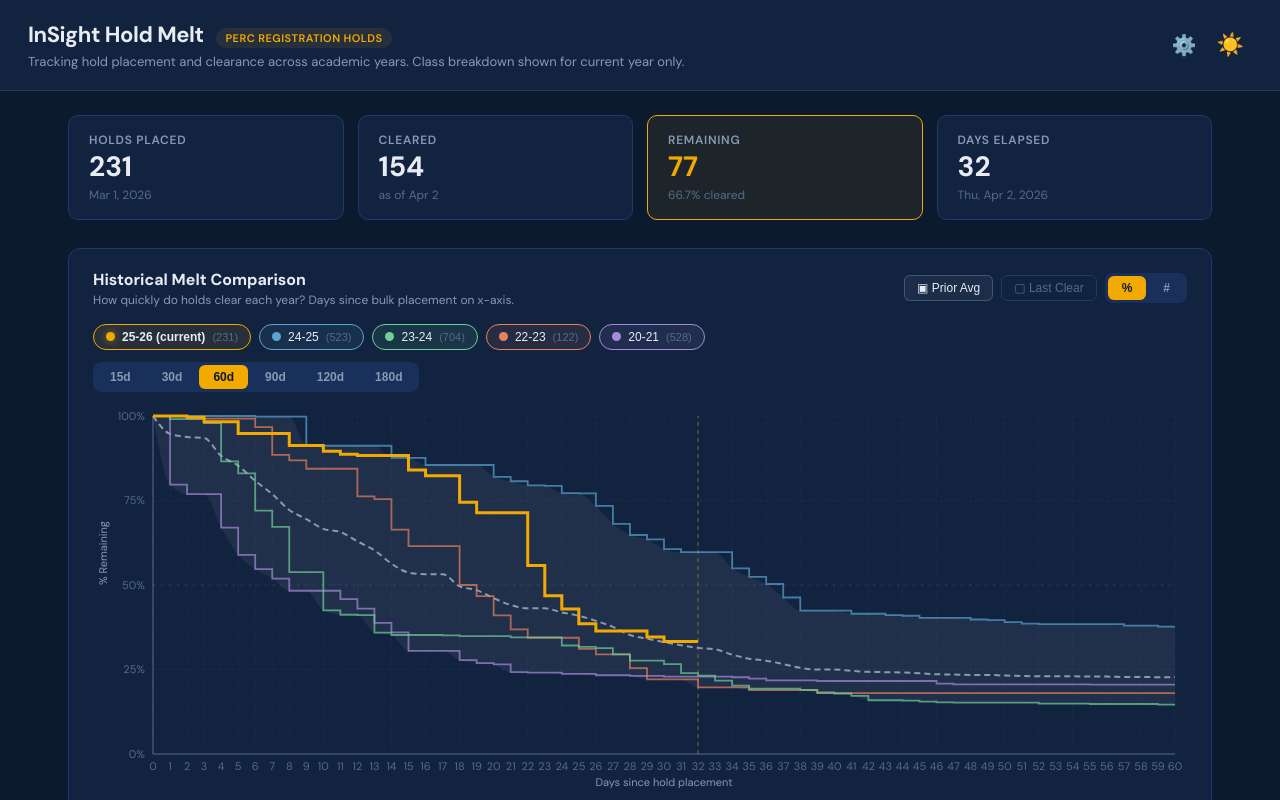
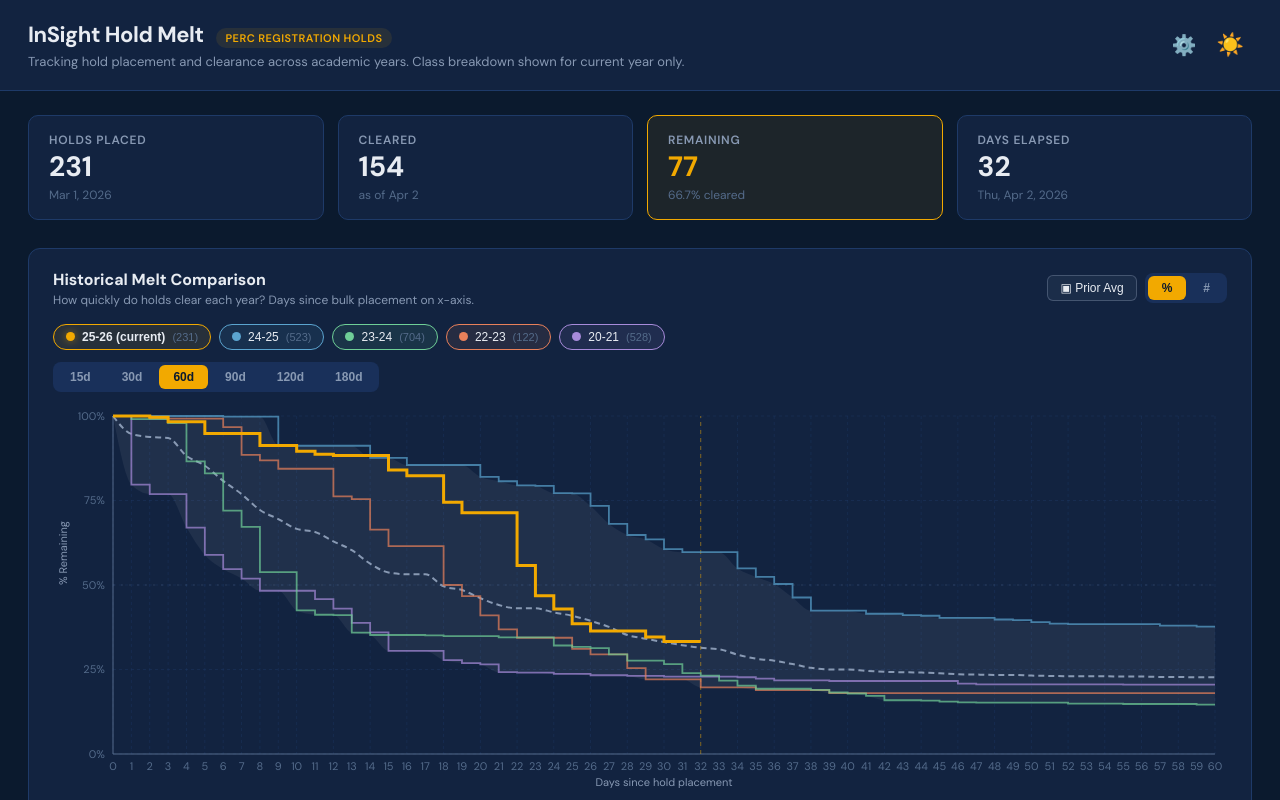
Before and after one commit to zdavico/insight-hold-melt, a React (Vite) app: page / in a window 1280 px wide. Shown: the top 800 px of the page. Built offline with nearby package versions, Linux system fonts and the light colour scheme.

Commit message:
Remove last clear lines, full-width layout

```diff
--- a/src/App.jsx
+++ b/src/App.jsx
@@ -664,7 +664,6 @@ export default function HoldMeltDashboard() {
   const [playing, setPlaying] = useState(false);              // Is Play Melt animation running?
   const [settingsOpen, setSettingsOpen] = useState(false);    // Settings panel visibility
   const [dayRange, setDayRange] = useState(60);               // Melt chart x-axis range (days)
-  const [showResolution, setShowResolution] = useState(false); // Show "last clearance" lines on melt chart
   const [settings, setSettings] = useState({                  // User-adjustable settings
     fontSize: "md",  // sm | md | lg
     delay: 1,        // Hold release delay in days
@@ -713,24 +712,6 @@ export default function HoldMeltDashboard() {
     return avg;
   }, [cohorts, enabledCohorts]);
 
-  // ── Resolution days (last clearance day per cohort) ──
-  // For each cohort, finds the last day any hold was cleared (the curve stopped
-  // decreasing). Used for the optional "last clearance" reference lines.
-  // Cohorts with holds still clearing return null.
-  const resolutionDays = useMemo(() => {
-    const result = {};
-    for (const code of COHORT_ORDER) {
-      const curve = cohorts[code]?.curve;
-      if (!curve || curve.length < 2) { result[code] = null; continue; }
-      let lastDrop = null;
-      for (let i = 1; i < curve.length; i++) {
-        if (curve[i].remaining < curve[i - 1].remaining) lastDrop = curve[i].day;
-      }
-      result[code] = lastDrop;
-    }
-    return result;
-  }, [cohorts]);
-
   // ── Current cohort snapshot data ──
   const curCohort = cohorts[CURRENT_COHORT];
   const maxSlider = curCohort ? curCohort.endDay : 0;
@@ -935,7 +916,7 @@ export default function HoldMeltDashboard() {
         </div>
       </div>
 
-      <div style={{ padding: "24px 28px", maxWidth: 1200, margin: "0 auto" }}>
+      <div style={{ padding: "24px 28px" }}>
 
         {/* ═══ SUMMARY CARDS ═══ */}
         {/* Four key metrics for the current cohort, updated by the slider position */}
@@ -991,14 +972,6 @@ export default function HoldMeltDashboard() {
                   cursor: "pointer", fontSize: s(12), fontWeight: 500,
                 }}>{showAvg ? "▣" : "▢"} Prior Avg</button>
               )}
-              {/* Resolution lines toggle */}
-              <button onClick={() => setShowResolution(!showResolution)} style={{
-                padding: "5px 12px", borderRadius: 6,
-                border: `1px solid ${showResolution ? theme.accent + "60" : theme.border}`,
-                background: showResolution ? `${theme.accent}15` : "transparent",
-                color: showResolution ? theme.text : theme.textDim,
-                cursor: "pointer", fontSize: s(12), fontWeight: 500,
-              }}>{showResolution ? "▣" : "▢"} Last Clear</button>
               {/* Percentage / Absolute count toggle */}
               <Pill
                 options={[{ val: true, label: "%" }, { val: false, label: "#" }]}
@@ -1067,22 +1040,6 @@ export default function HoldMeltDashboard() {
                   strokeDasharray="2 6" strokeOpacity={0.35}
                 />
               )}
-
-              {/* Last clearance lines (dashed vertical per cohort) */}
-              {showResolution && COHORT_ORDER.map(code => {
-                const rd = resolutionDays[code];
-                if (!rd || !enabledCohorts[code] || rd > dayRange) return null;
-                return (
-                  <ReferenceLine key={`res-${code}`} x={rd}
-                    stroke={COHORT_COLORS[code]}
-                    strokeDasharray="3 6" strokeOpacity={0.5} strokeWidth={1.5}
-                    label={{
-                      value: `${YEAR_LABELS[code] || code}: ${rd}d`,
-                      position: "top", fontSize: 10, fill: COHORT_COLORS[code],
-                    }}
-                  />
-                );
-              })}
 
               {/* Individual cohort lines (rendered bottom-to-top so current is on top) */}
               {COHORT_ORDER.slice().reverse().map(code =>
```
